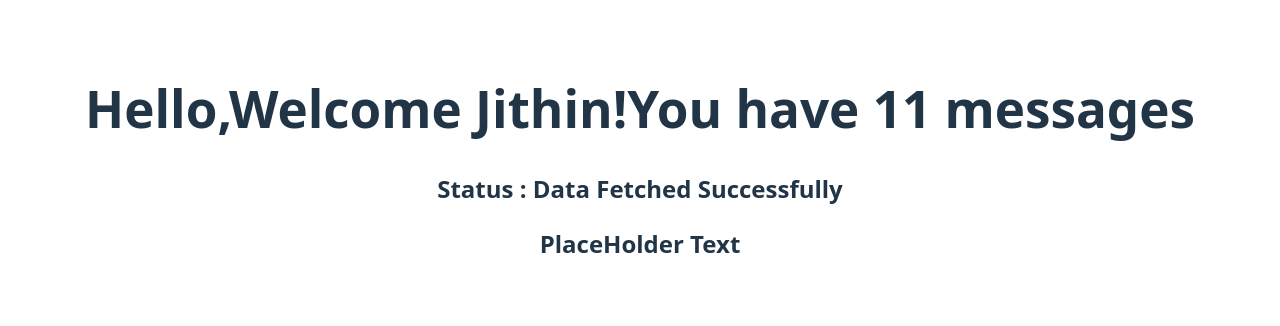
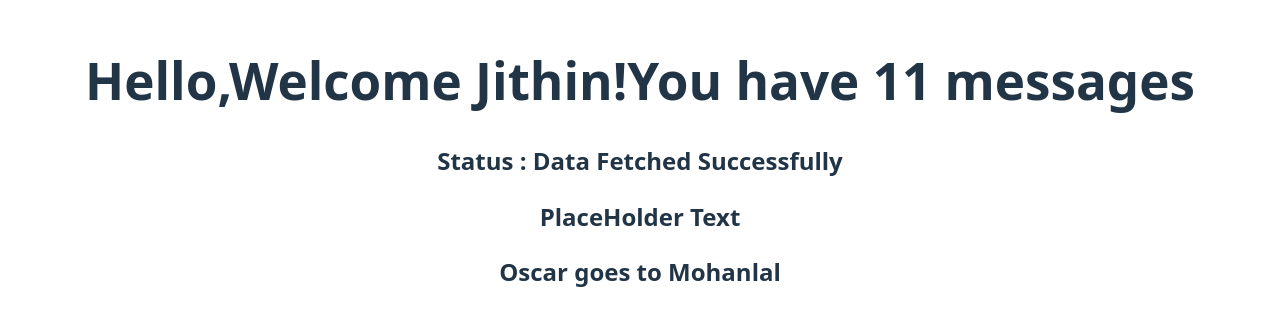
Before and after one commit to Jithin2k/Learn-TypeScript, a React (Vite) app in the folder react-typescript/: page / in a window 1280 px wide. Shown: the part 236-562 px from the top of the page. Built offline with nearby package versions, Linux system fonts and the light colour scheme.

Commit message:
React.ReactNode in TS

```diff
--- a/react-typescript/src/App.tsx
+++ b/react-typescript/src/App.tsx
@@ -2,6 +2,7 @@
 import "./App.css"
 import Greet from "./Components/Greet"
 import Heading from "./Components/Heading"
+import Oscar from "./Components/Oscar"
 import Status from "./Components/Status"
 
 const App = () => {
@@ -10,6 +11,9 @@ const App = () => {
       <Greet name = "Jithin" num={11}/>
       <Status status="success"/>
       <Heading>PlaceHolder Text</Heading>
+      <Oscar>
+        <Heading>Oscar goes to Mohanlal</Heading>
+      </Oscar>
     </div>
   )
 }
--- /dev/null
+++ b/react-typescript/src/Components/Oscar.tsx
@@ -0,0 +1,13 @@
+type OscarProps = {
+    children : React.ReactNode
+}
+
+const Oscar = (props : OscarProps) => {
+  return (
+    <div>
+     {props.children}
+    </div>
+  )
+}
+
+export default Oscar
```
